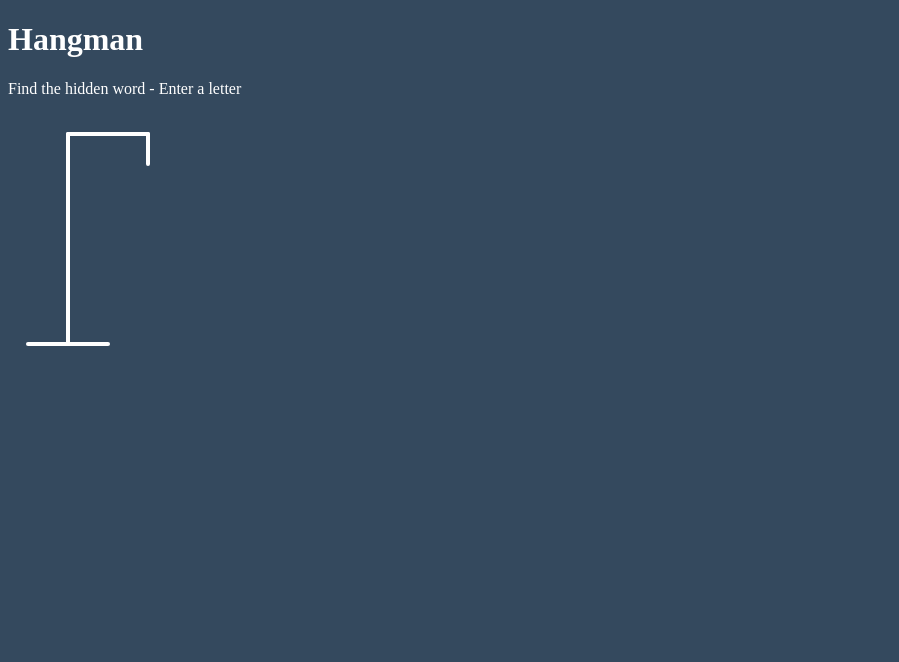
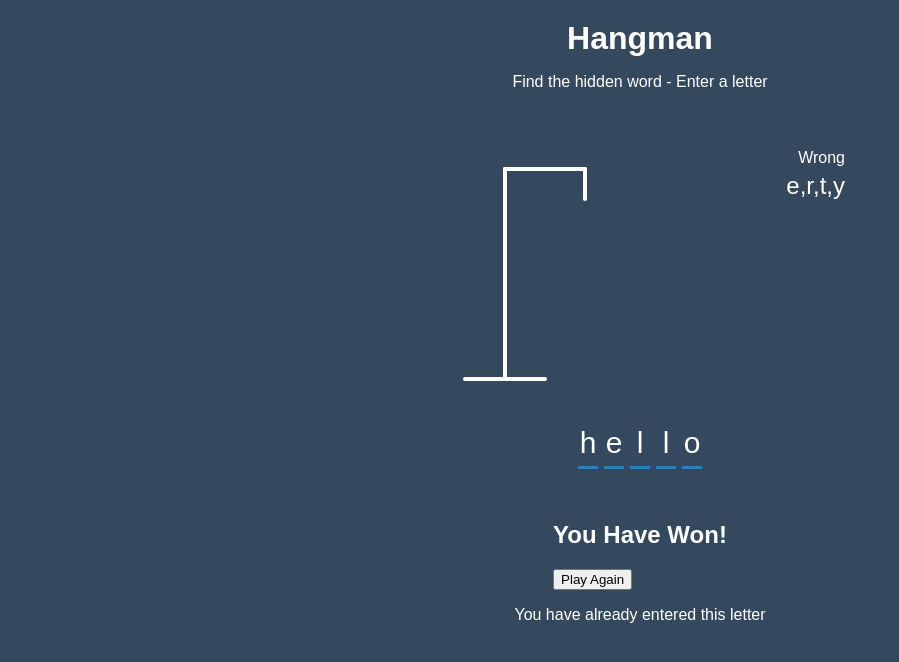
Before and after one commit to Todd-CN/hangman-game, a plain HTML site: page index.html in a window 1280 px wide. Shown: the whole page, without its empty margins (0-899 px from the left). Drawn offline with Linux system fonts and the light colour scheme.

Commit message:
main styling

```diff
--- a/index.html
+++ b/index.html
@@ -11,7 +11,7 @@
     <h1>Hangman</h1>
     <p>Find the hidden word - Enter a letter</p>
     <div class="game-container">
-      <svg height="250" widht="200" class="figure-container">
+      <svg height="250" width="200" class="figure-container">
         <!-- Rod -->
         <line x1="60" y1="20" x2="140" y2="20" />
         <line x1="140" y1="20" x2="140" y2="50" />
@@ -29,6 +29,34 @@
         <line x1="140" y1="150" x2="120" y2="180" class="figure-part" />
         <line x1="140" y1="150" x2="160" y2="180" class="figure-part" />
       </svg>
+
+      <div class="wrong-letters-container">
+        <div id="wrong-letters">
+          <p>Wrong</p>
+          <span>e,r,t,y</span>
+        </div>
+      </div>
+
+      <div class="word" id="word">
+        <div class="letter">h</div>
+        <div class="letter">e</div>
+        <div class="letter">l</div>
+        <div class="letter">l</div>
+        <div class="letter">o</div>
+      </div>
+    </div>
+
+    <!-- Container for final message -->
+    <div class="popup-container" id="popup-container">
+      <div class="popup">
+        <h2 id="final-message">You Have Won!</h2>
+        <button id="play-button">Play Again</button>
+      </div>
+    </div>
+
+    <!-- Notification  -->
+    <div class="notification-container" id="notification-container">
+      <p>You have already entered this letter</p>
     </div>
     <script src="script.js"></script>
   </body>
--- a/style.css
+++ b/style.css
@@ -1,6 +1,29 @@
+* {
+  box-sizing: border-box;
+}
+
 body {
   background-color: #34495e;
   color: #fff;
+  font-family: Arial, Helvetica, sans-serif;
+  display: flex;
+  flex-direction: column;
+  align-items: center;
+  height: 80vh;
+  margin: 0;
+  overflow: hidden;
+}
+
+h1 {
+  margin: 20px 0 0;
+}
+
+.game-container {
+  padding: 20px 30px;
+  position: relative;
+  margin: auto;
+  height: 350px;
+  width: 450px;
 }
 
 .figure-container {
@@ -13,3 +36,39 @@
 .figure-part {
   display: none;
 }
+
+.wrong-letters-container {
+  position: absolute;
+  top: 20px;
+  right: 20px;
+  display: flex;
+  flex-direction: column;
+  text-align: right;
+}
+
+.wrong-letters-container p {
+  margin: 0 0 5px;
+}
+
+.wrong-letters-container span {
+  font-size: 24px;
+}
+
+.word {
+  display: flex;
+  position: absolute;
+  bottom: 10px;
+  left: 50%;
+  transform: translateX(-50%);
+}
+
+.letter {
+  border-bottom: 3px solid #2980b9;
+  display: inline-flex;
+  font-size: 30px;
+  align-items: center;
+  justify-content: center;
+  margin: 0 3px;
+  height: 50px;
+  width: 20px;
+}
```
